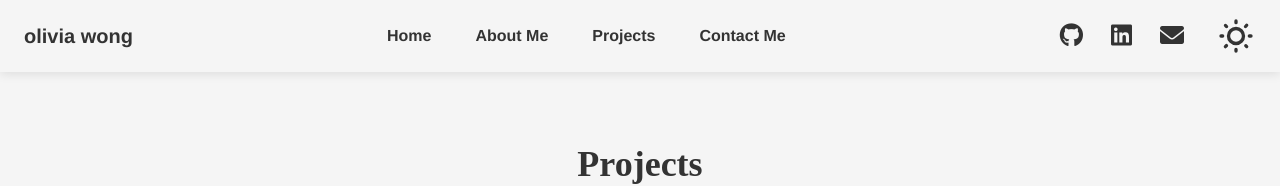
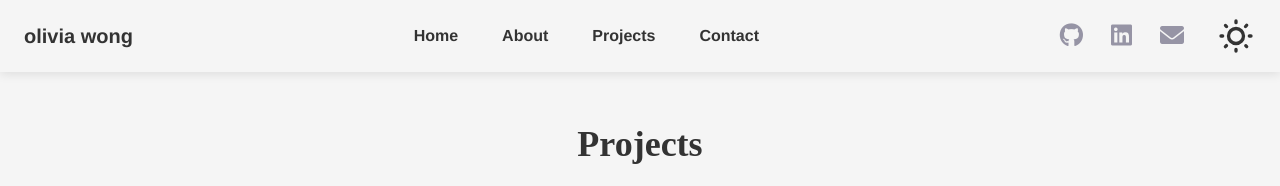
Before and after one commit to oliviaw12/my-personal-website, a Next.js app: page /projects in a window 1280 px wide. Shown: the top 186 px of the page. Built offline with nearby package versions, Linux system fonts and the light colour scheme; a web font is replaced by a local one.

Commit message:
final modifications

```diff
--- a/components/navBar.js
+++ b/components/navBar.js
@@ -16,29 +16,29 @@ export default function Navbar() {
 
         <div className="flex-1 flex justify-center">
           <div className="hidden lg:flex space-x-11">
-            <Link href="/" className="text-md hover:text-primary font-semibold">
+            <Link href="/" className="text-md custom-hover font-semibold">
               Home
             </Link>
-            <Link href="/about-me" className="text-md hover:text-primary font-semibold">
-              About Me
+            <Link href="/about-me" className="text-md custom-hover font-semibold">
+              About
             </Link>
-            <Link href="/projects" className="text-md hover:text-primary font-semibold">
+            <Link href="/projects" className="text-md custom-hover font-semibold">
               Projects
             </Link>
-            <Link href="/contact-me" className="text-md hover:text-primary font-semibold">
-              Contact Me
+            <Link href="/contact-me" className="text-md custom-hover font-semibold">
+              Contact
             </Link>
           </div>
         </div>
 
         <div className="flex items-center gap-2">
-          <a href="https://github.com/oliviaw12" target="_blank" rel="noopener noreferrer" className="text-2xl hover:text-primary ml-5">
+          <a href="https://github.com/oliviaw12" target="_blank" rel="noopener noreferrer" className="text-2xl ml-5" style={{ color: '#9694a5' }}>
             <i className="fab fa-github"></i>
           </a>
-          <a href="https://www.linkedin.com/in/olivia-wongg" target="_blank" rel="noopener noreferrer" className="text-2xl hover:text-primary ml-5">
+          <a href="https://www.linkedin.com/in/olivia-wongg" target="_blank" rel="noopener noreferrer" className="text-2xl ml-5" style={{ color: '#9694a5' }}>
             <i className="fab fa-linkedin"></i>
           </a>
-          <a href="mailto:o.wong@mail.utoronto.ca" className="text-2xl hover:text-primary ml-5 mr-6">
+          <a href="mailto:o.wong@mail.utoronto.ca" className="text-2xl ml-5 mr-6" style={{ color: '#9694a5' }}>
             <i className="fas fa-envelope"></i>
           </a>
           <label className="swap swap-rotate">
--- a/css/about.module.css
+++ b/css/about.module.css
@@ -9,7 +9,7 @@
 
 .container.light {
   background-color: whitesmoke;
-  color: #333;
+  color: #1d242e;
 }
 
 .container.synthwave {
--- a/css/contact.module.css
+++ b/css/contact.module.css
@@ -6,7 +6,7 @@
 
 .contactContainer {
   min-height: 100vh;
-  padding: 80px 20px;
+  padding: 60px 20px;
   display: flex;
   flex-direction: column;
   justify-content: center;
@@ -49,7 +49,7 @@
 }
 
 .contactSubTitle {
-  font-size: 1.5rem;
+  font-size: 1.25rem;
   font-weight: 500;
   margin-bottom: 3rem;
   text-align: center;
--- a/css/nav.module.css
+++ b/css/nav.module.css
@@ -36,6 +36,10 @@
   font-weight: 600;
   margin: 0 1.5rem;
   transition: color 0.3s;
+}
+
+.custom-hover:hover {
+  color: #8ebaef;
 }
 
 .synthwave a {
--- a/css/projects.module.css
+++ b/css/projects.module.css
@@ -1,6 +1,6 @@
 /* Project Section Styles */
 .projectsSection {
-  padding: 80px 20px;
+  padding: 60px 20px;
   background: whitesmoke;
   min-height: 100vh;
   display: flex;
--- a/pages/about-me.js
+++ b/pages/about-me.js
@@ -30,8 +30,10 @@ export default function AboutMe() {
           <h1 className="text-4xl font-bold mt-16 mb-8 text-center">About Me</h1>
 
           <div className={styles.description}>
-            I'm a third-year Computer Science student at the University of Toronto, with a passion for AI, software development, and UI/UX design.
-            When I'm not coding, I enjoy exploring, reading, and drawing.
+            I am a motivated third-year Computer Science student at the University of Toronto, with a minor in Mathematics. I'm passionate about AI, software and web development, as well as UI/UX design.
+
+            When I'm not coding, I enjoy exploring new places, reading, and drawing.
+
           </div>
 
           {/* Skills Section */}
--- a/pages/contact-me.js
+++ b/pages/contact-me.js
@@ -70,7 +70,7 @@ export default function ContactMe() {
       <Navbar />
       <div className={`${styles.contactContainer} ${theme === "synthwave" ? styles.synthwave : styles.light}`}>
         <div className="max-w-5xl mx-auto">
-          <h1 className={styles.contactTitle}>Contact Me</h1>
+          <h1 className="text-4xl font-bold mt-16 mb-8 text-center">Contact Me</h1>
 
           <div className={styles.contactForm}>
             <h2 className={styles.contactSubTitle}>Hello! Please leave me a message here.</h2>
```
